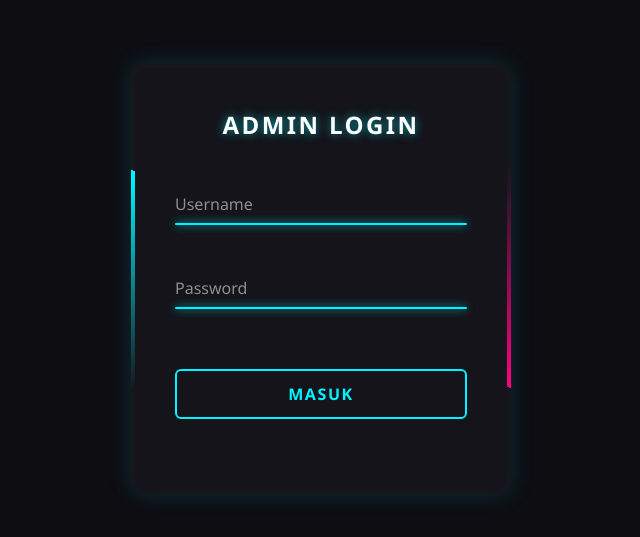
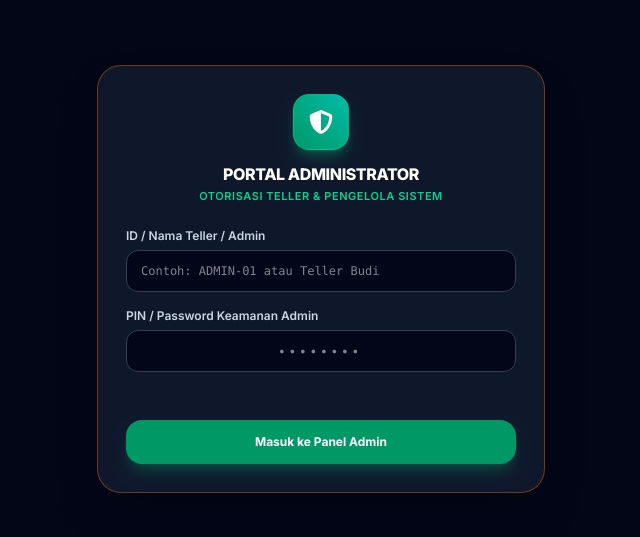
Before and after one commit to yeny-gorden/ADM-BINI-Syariah, a plain HTML site: page index.html in a window 1280 px wide. Shown: the part 121-658 px from the top of the page, without its empty margins (319-959 px from the left). Drawn offline with nearby package versions, Linux system fonts and the light colour scheme.

Commit message:
Refactor admin login page with new styles and scripts

```diff
--- a/index.html
+++ b/index.html
@@ -1,105 +1,85 @@
 <!DOCTYPE html>
-<html lang="id">
+<html lang="id" class="dark">
 
 <head>
  <meta charset="UTF-8">
  <meta name="viewport" content="width=device-width, initial-scale=1.0">
- <title>Login Admin - BINI SYARIAH</title>
+ <title>Login Administrator - BINI Syariah</title>
+
+ <script src="https://cdn.jsdelivr.net/npm/@tailwindcss/browser@4"></script>
+ <link rel="stylesheet" href="https://cdnjs.cloudflare.com/ajax/libs/font-awesome/6.4.0/css/all.min.css">
+ <link href="https://fonts.googleapis.com/css2?family=Inter:wght@300;400;500;600;700;800&display=swap" rel="stylesheet">
 </head>
 
-<body>
- <div class="box">
-  <form id="loginForm">
-   <h2>ADMIN LOGIN</h2>
-   <div class="input-box">
-    <input type="text" id="username" required>
-    <span>Username</span>
-    <i></i>
+<body class="bg-slate-950 text-slate-100 antialiased min-h-screen flex items-center justify-center p-4">
+ <div class="w-full max-w-md bg-slate-900 border border-orange-500/40 rounded-3xl p-7 shadow-2xl relative overflow-hidden animate-card">
+
+  <!-- Header Admin Login -->
+  <div class="text-center mb-6">
+   <div class="w-14 h-14 rounded-2xl bg-gradient-to-tr from-emerald-600 to-teal-500 flex items-center justify-center text-white font-extrabold text-2xl mx-auto mb-3 shadow-lg shadow-emerald-500/30 border border-emerald-400/40">
+    <i class="fa-solid fa-shield-halved"></i>
    </div>
-   <div class="input-box">
-    <input type="password" id="password" required>
-    <span>Password</span>
-    <i></i>
+   <h1 class="text-base font-extrabold text-white tracking-tight">PORTAL ADMINISTRATOR</h1>
+   <p class="text-[11px] text-emerald-400 font-semibold tracking-wider mt-0.5 uppercase">Otorisasi Teller & Pengelola Sistem</p>
+  </div>
+
+  <!-- Form Login Admin -->
+  <form onsubmit="handleAdminLogin(event)" class="space-y-4">
+   <div>
+    <label class="block text-xs font-semibold text-slate-300 mb-1.5">ID / Nama Teller / Admin</label>
+    <div class="flex items-center bg-slate-950 border border-slate-700 focus-within:border-orange-500 rounded-xl px-3.5">
+     <input type="text" id="adminUser" required placeholder="Contoh: ADMIN-01 atau Teller Budi" class="w-full bg-transparent py-3 text-xs text-white font-mono focus:outline-none">
+    </div>
    </div>
-   <div id="status-msg"></div>
-   <button type="submit" id="loginBtn" class="submit-btn">MASUK</button>
+   <div>
+    <label class="block text-xs font-semibold text-slate-300 mb-1.5">PIN / Password Keamanan Admin</label>
+    <input type="password" id="adminPass" required placeholder="••••••••" class="w-full bg-slate-950 border border-slate-700 focus:border-orange-500 rounded-xl px-3.5 py-3 text-xs text-white text-center font-bold tracking-[0.4em] focus:outline-none">
+   </div>
+
+   <div id="adminLoginStatus" class="text-[11px] text-center font-medium min-h-[16px]"></div>
+
+   <button type="submit" id="adminLoginBtn" class="w-full py-3.5 rounded-2xl bg-emerald-600 hover:bg-emerald-500 text-white font-bold text-xs shadow-lg shadow-emerald-600/30 transition">
+    Masuk ke Panel Admin
+   </button>
   </form>
+
  </div>
 </body>
 
-<style>* { margin: 0; padding: 0; box-sizing: border-box; font-family: 'Segoe UI', Tahoma, Geneva, Verdana, sans-serif; }
-        body { display: flex; justify-content: center; align-items: center; min-height: 100vh; background: #0d0d12; }
-        .box { position: relative; width: 380px; height: 430px; background: #16161d; border-radius: 12px; overflow: hidden; box-shadow: 0 0 25px rgba(0, 243, 255, 0.15); }
-        .box::before {
-            content: ''; position: absolute; top: -50%; left: -50%; width: 380px; height: 430px;
-            background: linear-gradient(0deg, transparent, transparent, #00f3ff, #00f3ff, #00f3ff);
-            z-index: 1; transform-origin: bottom right; animation: animateBorder 6s linear infinite;
-        }
-        .box::after {
-            content: ''; position: absolute; top: -50%; left: -50%; width: 380px; height: 430px;
-            background: linear-gradient(0deg, transparent, transparent, #ff007f, #ff007f, #ff007f);
-            z-index: 1; transform-origin: bottom right; animation: animateBorder 6s linear infinite; animation-delay: -3s;
-        }
-        @keyframes animateBorder { 0% { transform: rotate(0deg); } 100% { transform: rotate(360deg); } }
-        .box form { position: absolute; inset: 4px; background: #14141a; padding: 40px; border-radius: 10px; z-index: 2; display: flex; flex-direction: column; }
-        .box form h2 { color: #fff; font-weight: 600; text-align: center; letter-spacing: 0.1em; text-shadow: 0 0 10px rgba(0, 243, 255, 0.6); }
-        .input-box { position: relative; width: 100%; margin-top: 32px; }
-        .input-box input { position: relative; width: 100%; padding: 20px 10px 10px; background: transparent; outline: none; border: none; color: #fff; font-size: 1em; letter-spacing: 0.05em; transition: 0.5s; z-index: 10; }
-        .input-box span { position: absolute; left: 0; padding: 20px 0px 10px; pointer-events: none; color: #8f8f8f; font-size: 1em; transition: 0.5s; }
-        .input-box input:valid ~ span, .input-box input:focus ~ span { color: #00f3ff; font-size: 0.75em; transform: translateY(-34px); }
-        .input-box i { position: absolute; left: 0; bottom: 0; width: 100%; height: 2px; background: #00f3ff; border-radius: 4px; transition: 0.5s; pointer-events: none; box-shadow: 0 0 8px #00f3ff; }
-        .input-box input:valid ~ i, .input-box input:focus ~ i { height: 44px; }
-        #status-msg { margin-top: 16px; font-size: 0.85em; text-align: center; min-height: 20px; font-weight: 500; }
-        .submit-btn { border: 2px solid #00f3ff; outline: none; padding: 12px 25px; background: transparent; color: #00f3ff; cursor: pointer; font-size: 1em; border-radius: 6px; font-weight: 600; letter-spacing: 0.1em; margin-top: 24px; transition: 0.3s; }
-        .submit-btn:hover { background: #00f3ff; color: #14141a; box-shadow: 0 0 15px #00f3ff, 0 0 35px #00f3ff; }
-/* Menyembunyikan badge atau watermark Netlify */
-.netlify-badge,
-a[href*="netlify.com/?utm_source"],
-iframe#netlify-badge-iframe {
-    display: none !important;
-    visibility: hidden !important;
-    opacity: 0 !important;
-    pointer-events: none !important;
-}
-</style><script>// GANTI DENGAN URL DEPLOYMENT APPS SCRIPT ANDA YANG SAMA DENGAN ADMIN.HTML
-        const SCRIPT_URL = "https://script.google.com/macros/s/AKfycbwu0kGhiGxqD1wH5MeqWxIDMfep_SsTLYkpYMnjwzGJNu2kUPAW8T83SL2C1t52CH9r/exec";
+<style>
+  body { font-family: 'Inter', sans-serif; background-color: #020617; }
+  @keyframes fadeSlideUp { from { opacity: 0; transform: translateY(12px); } to { opacity: 1; transform: translateY(0); } }
+  .animate-card { animation: fadeSlideUp 0.4s ease-out forwards; }
+</style>
 
-        document.getElementById('loginForm').addEventListener('submit', async function(event) {
-            event.preventDefault();
-            const username = document.getElementById('username').value.trim();
-            const password = document.getElementById('password').value.trim();
-            const statusMsg = document.getElementById('status-msg');
-            const loginBtn = document.getElementById('loginBtn');
+<script>
+  function handleAdminLogin(e) {
+    e.preventDefault();
+    const user = document.getElementById('adminUser').value.trim();
+    const pass = document.getElementById('adminPass').value.trim();
+    const status = document.getElementById('adminLoginStatus');
+    const btn = document.getElementById('adminLoginBtn');
 
-            statusMsg.style.color = "#00f3ff";
-            statusMsg.textContent = "Memverifikasi ke Google Sheets...";
-            loginBtn.disabled = true;
+    status.style.color = "#f97316";
+    status.textContent = "Memverifikasi kredensial teller...";
+    btn.disabled = true;
 
-            try {
-                // Mengirim request POST dengan format JSON standar Apps Script Web App
-                const res = await fetch(SCRIPT_URL, {
-                    method: 'POST',
-                    body: JSON.stringify({ action: 'loginAdmin', username, password })
-                });
-                const result = await res.json();
+    // PIN / Password Master Admin (Bisa Anda sesuaikan di sini)
+    const MASTER_ADMIN_PIN = "696969";
 
-                if (result.status === 'success') {
-                    // Simpan sesi login dan nama teller agar admin.html tahu bahwa admin sudah login
-                    sessionStorage.setItem('isLoggedIn', 'true');
-                    sessionStorage.setItem('tellerName', result.tellerName || 'Admin Teller');
-
-                    statusMsg.textContent = "Login berhasil! Membuka dashboard...";
-                    setTimeout(() => {
-                        window.location.href = "admin.html";
-                    }, 700);
-                } else {
-                    statusMsg.style.color = "#ff007f";
-                    statusMsg.textContent = result.message || "Username atau Password salah!";
-                    loginBtn.disabled = false;
-                }
-            } catch (err) {
-                statusMsg.style.color = "#ff007f";
-                statusMsg.textContent = "Gagal terhubung ke Google Sheets. Periksa URL Script.";
-                loginBtn.disabled = false;
-            }
-        });</script></html>
+    setTimeout(() => {
+      if (pass === MASTER_ADMIN_PIN && user.length > 0) {
+        // Simpan sesi admin beserta nama tellernya agar tercatat siapa yang melayani
+        sessionStorage.setItem('nusa_admin_session', user);
+        status.style.color = "#34d399";
+        status.textContent = `Otorisasi diterima, ${user}! Membuka panel...`;
+        setTimeout(() => { window.location.href = "admin.html"; }, 800);
+      } else {
+        status.style.color = "#fb7185";
+        status.textContent = "PIN Keamanan Admin Salah!";
+        btn.disabled = false;
+      }
+    }, 600);
+  }
+</script>
+</html>
```
